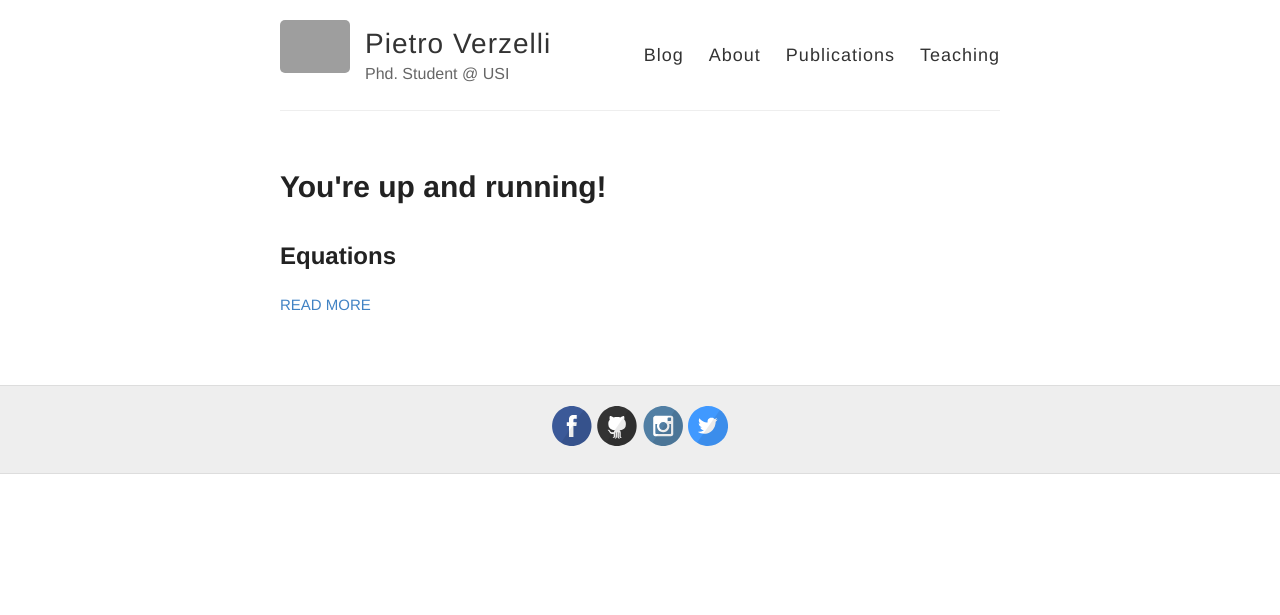
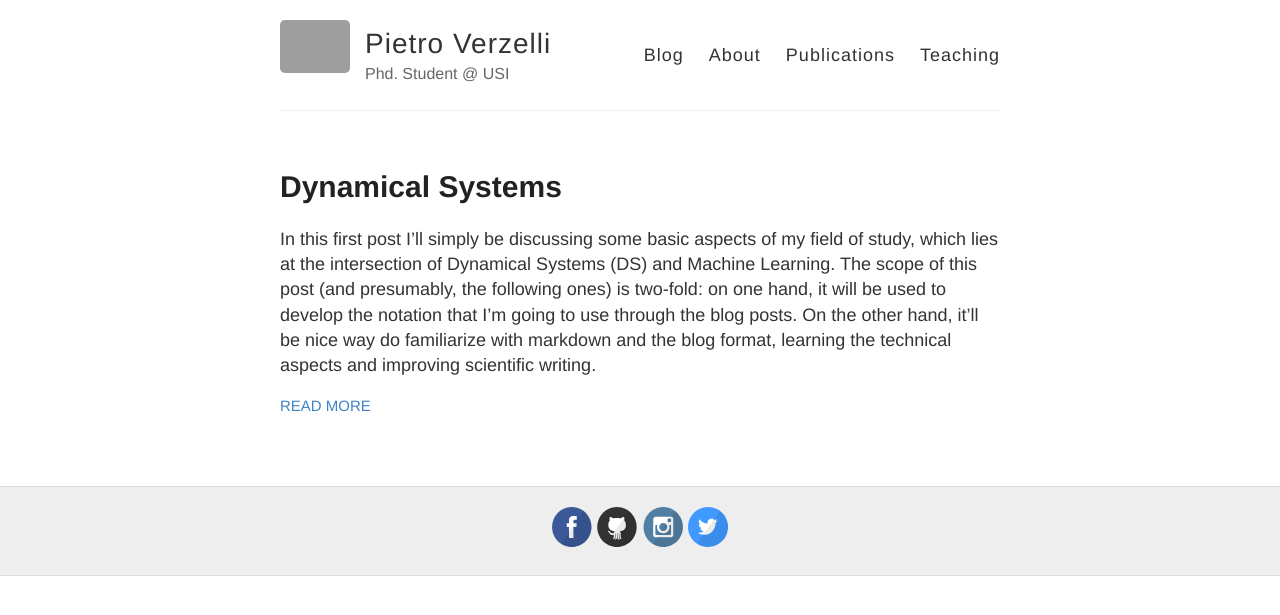
Before and after one commit to verzep/verzep.github.io, a Jekyll site: the page built from index.html, in a window 1280 px wide. Shown: the top 615 px of the page. Built offline with Jekyll 4.4.1, drawn with Linux system fonts in a browser that asks for light colours; some of the changed lines change nothing that is shown; grey boxes are pictures that could not be loaded.

Commit message:
first post

```diff
--- a/_includes/script.html
+++ b/_includes/script.html
@@ -1,5 +1,27 @@
 
 <!-- Latex rendering -->
-<script type="text/javascript" async
-  src="https://cdnjs.cloudflare.com/ajax/libs/mathjax/2.7.4/MathJax.js?config=TeX-MML-AM_CHTML" async>
+<script type="text/x-mathjax-config">
+  MathJax.Hub.Config({
+    TeX: {
+      equationNumbers: { autoNumber: "AMS" },
+      tagSide: "right"
+    },
+    tex2jax: {
+      inlineMath: [ ['$','$'], ["\\(","\\)"] ],
+      displayMath: [ ['$$','$$'], ["\\[","\\]"] ],
+      processEscapes: true
+    }
+  });
+  MathJax.Hub.Register.StartupHook("TeX AMSmath Ready", function () {
+    MathJax.InputJax.TeX.Stack.Item.AMSarray.Augment({
+      clearTag() {
+        if (!this.global.notags) {
+          this.super(arguments).clearTag.call(this);
+        }
+      }
+    });
+  });
 </script>
+<script type="text/javascript" charset="utf-8"
+  src="https://cdn.jsdelivr.net/npm/mathjax@2/MathJax.js?config=TeX-AMS_CHTML">
+</script>
--- a/_posts/2014-3-3-Hello-World.md
+++ /dev/null
@@ -1,17 +0,0 @@
----
-layout: post
-title: You're up and running!
----
-
-## Equations
-
-- Linear equation: $$ y = \alpha x + \beta $$
-
-- Quadratic equation: $$ax^2 + bx + c = 0$$. <br>
-When $$a \ne 0$$, there are two solutions to the above equation:
-$$x = {-b \pm \sqrt{b^2-4ac} \over 2a}.$$
-
-- Integral:
-\begin{equation}\label{label}
-\frac{\mathrm{d}}{\mathrm{d} x} \int_{a}^{x} f(s)ds = f(x)
-\end{equation}
--- /dev/null
+++ b/_posts/2021-02-18-Dynamical-Systems.md
@@ -0,0 +1,120 @@
+---
+layout: post
+title: Dynamical Systems
+tags: dynamical_systems, maps
+category: dynamical_systems
+---
+
+In this first post I'll simply be discussing some basic aspects of my field of study, which lies at the intersection of Dynamical Systems (DS) and Machine Learning. The scope of this post (and presumably, the following ones) is two-fold: on one hand, it will be used to develop the notation that I'm going to use through the blog posts.
+On the other hand, it'll be nice way do familiarize with markdown and the blog format, learning the technical aspects and improving scientific writing.
+
+I'm well aware of the enormous amount of material concerning this topic which can be found in books and on the web, but I'm willing to address practictioners of one of this two fields (ML or DS) which aims at deepening their kwoledge about the other one. It will also give me chance to give my ''vision'' of the concepts I'm discussing, in a way which does not usually fit in perr-reviewed papers.
+Being a forme phisics student, I will tend to neglect much of the mathematical details (where the devil lies) and to present all the material in a ''intuitive'' way, the focusing on the ''physical'' implications of the concepts I'm discussing. The interested reader may refer to specific (i.e., written by mathematicians) contents, which I will sometimes metion.
+
+## Discrete dynamical systems
+
+![]({{ site.url }}/images/2021-02-18/trajectory.jpg)
+
+Let's start by introducing the basic notions concerning dynamical systems.
+Dynamical systems can be divided in __discrete__-time and __continuos__-time: much of the theory will hold for both kind of systems, but there are also some differences which - sometimes - are insidious.
+From now on, when referring to discrete (continuos) systems I will always mean that the **time** is discrete (continuos): the *space* (i.e., where this systems ''live'') can take various forms and I will discuss them when (and if) needed. Most of the time, it will just be a continuos space, subset of
+$$ \mathbb{R}^n $$.
+
+As a former physicist, I tend to consider discrete systems as *discretized* version of continuos one: in fact, when I was first introduced to the topic, the professor started with the continuos case.
+Yet, I believe that it is easier to present the discrete case first, as it allows one to introduce fewer concepts when discussing the main ideas.
+
+In particular, we only need a *space* $$X$$ and a *map* $$M: X \to X$$. Notably, we __do not__ need an explicit definition of what *time* is).
+Then, for $$x \in X$$ we are interested in studying:
+
+$$
+y = M(x)
+$$
+
+Note that, since $$f$$ maps $$X$$ into itself, $$y \in X$$.
+This allows one to *iterate* (i.e., apply multiple time) $$M$$, as in:
+
+$$
+z = M^2(x) = M(M(x)) = M(y)
+$$
+
+so that, for a generic starting point $$x_0 \in X$$ one can define the $$t$$-th iteration of the map:
+
+$$
+x_t := M^{t}(x_0)
+$$
+
+It is then ''natural'' to think of $$t$$ as the *time*, which means that we are considering the $$x_t$$ as the *state* of the our system at time $$t$$.
+So, in general, we will describe a discrete dynamical system as:
+
+
+\begin{equation}\label{eqn:discrete_system}
+	x_{t+1} = M(x_t)
+\end{equation}
+
+where the interpretation of this symbols is now (hopefully) clear.
+
+The study of of dynamical systems mainly deals with various aspects of the *trajectories* of a system, defined as the set of points $$\{M^t(x_0)\}$$ with $$t \in \mathbb{N}$$ (or a subset). As the name suggests, a trajectory is the set of the states in which the system ''goes'' when starting from $$x_0$$.
+
+
+## Continuos dynamical systems
+
+Continuos dynamical systems are described in term of differential equations. If we use the dot-notation for derivatives ( $$\dot{x} := dx/dt$$), we express a *continuous* dynamical system as:
+
+\begin{equation}\label{eqn:continuos_system}
+	\dot{x}(t) = f(x(t))
+\end{equation}
+
+which I will usually write $$\dot{x} = f(x)$$. Moreover, for notational convenience, I will use $$x(t)$$ when referring function of the continuos time and use the pedices $$x_t$$ for discrete series.
+Note that here we are taking the derivative w.r.t *time* $$t$$, meaning that we need to have that notion underlying the framework.
+
+Moreover, note that here we describing the system in terms of its variation in time (the derivative reflects this fact): it tells us how the system is changing, as opposed to \eqref{eqn:discrete_system} which _directly_ describe where the system will go.
+
+To recover this concept, we need the notion of _flux_ $$F_t$$:
+
+\begin{equation}\label{eqn:flux}
+	x_t = F_t(x_0)
+\end{equation}
+
+i.e., the flux _evolves_ the initial point $$x_0$$ in time. A concept of a (continuos) trajectory can be now defined, analogous to the one introduced for the discrete case.
+
+If you have attended any basic calculus class you will surely know that the flux is simply given by the integral of $$f$$
+
+$$
+F_t(x) = \int_0^t dt f(x(t))
+$$
+
+The problem is that most system do not allow an explicit expression for $$F_t$$! This integral must be computed numerically, and this creates all sorts of additional issues (both numerical and theoretical).
+Take a moment to reflect on this fact: knowing (i.e., being able to express) how the system varies in time does not necessarily mean that we know where it will be in the future.
+Isn't it strange?
+
+## Discretization (with an important remark)
+
+As I wrote earlier, discrete system can be think of as a discretization of continuos one. In particular imagine, as common in practical cases, that our system is varying continuosly in time, but we are only able to sample it every $$\Delta t$$. So what we have is a series of measure of the system $$x(0), x(\Delta t), x(2 \Delta t), x(3 \Delta t), \dots $$ and so on.
+The relation which relates each observation to the following one can be given in terms of the flux \eqref{eqn:flux} as
+
+$$
+x(k \Delta t + \Delta t  ) = F_{\Delta t}x(k \Delta t)
+$$
+
+where $$k$$ is the index of our sample.
+If we write $$x_k := x(k \Delta t)$$ the equation above becomes:
+
+$$
+x_{k+1} = F_{\Delta t}x_{k}
+$$
+
+which is just \eqref{eqn:discrete_system} where $$F_{\Delta t}$$ plays the role of the map and $$k$$ is the time index.
+
+A **crucial remark** is now mandatory:
+discrete systems are usually expressed using an equation \eqref{eqn:discrete_system},
+while continuos systems are described using \eqref{eqn:continuos_system}.
+This may lead to think of $$f$$ as the _continuos time analog_ to $$M$$: but this is crearly **incorrect**! As we just showed, it is the flux \eqref{eqn:flux} which plays the role of the map (i.e., describing where a state will be in the future as a function of the present) in the continuos-time case.
+Lots of confusion may raise from this, for example when people erroneusly relate [logistic equation]( https://en.wikipedia.org/wiki/Logistic_function#Logistic_differential_equation) with the [logistic map](https://en.wikipedia.org/wiki/Logistic_map).
+
+If we want to introduce a discrete-time analogous of $$f$$ we would need to describe the system variation and write \eqref{eqn:discrete_system}:
+
+$$
+x_{t+1} - x{t} = M(x_t) - x{t}
+$$
+
+which of course resemble the _difference quotient_ which is used to define the derivative. But since in the discrete case we don't have a concept of time length, we cannot define a the limit which lead us to the concept of time derivative for a map.
```
Also changed, not shown: images/2021-02-18/trajectory.jpg (added).
